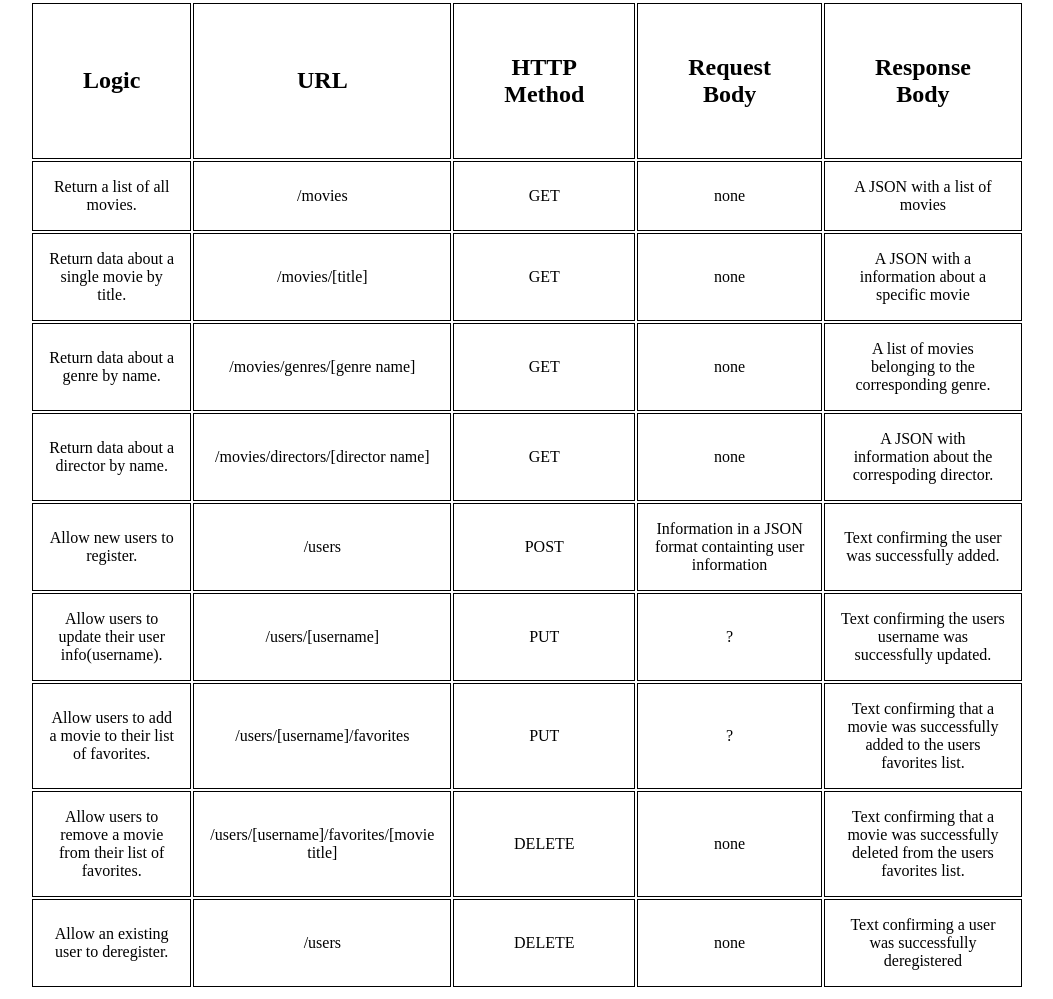
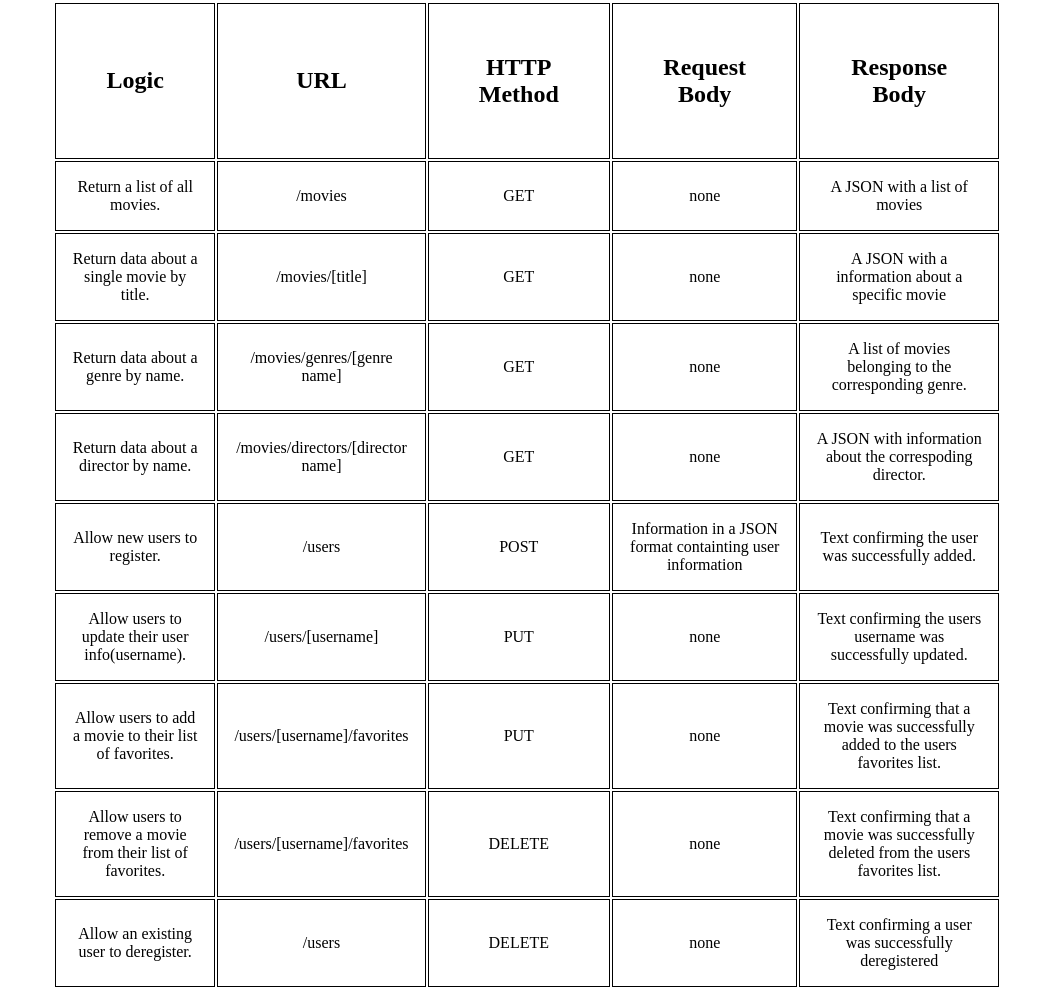
Before and after one commit to Arbietd21/movie-list-api, a website: page public/documentation.html in a window 1280 px wide. Shown: the part 79-1078 px from the top of the page, without its empty margins (113-1166 px from the left). Drawn offline with Linux system fonts and the light colour scheme.

Commit message:
updated documentation.html

```diff
--- a/public/documentation.html
+++ b/public/documentation.html
@@ -57,19 +57,19 @@
             <td>Allow users to update their user info(username).</td><!--Logic-->
             <td>/users/[username]</td><!--URL-->
             <td>PUT</td><!--Method-->
-            <td>?</td><!--Body-->
+            <td>none</td><!--Body-->
             <td>Text confirming the users username was successfully updated.</td><!--Response-->
         </tr>
         <tr>
             <td>Allow users to add a movie to their list of favorites.</td><!--Logic-->
             <td>/users/[username]/favorites</td><!--URL-->
             <td>PUT</td><!--Method-->
-            <td>?</td><!--Body-->
+            <td>none</td><!--Body-->
             <td>Text confirming that a movie was successfully added to the users favorites list.</td><!--Response-->
         </tr>
         <tr>
             <td>Allow users to remove a movie from their list of favorites.</td><!--Logic-->
-            <td>/users/[username]/favorites/[movie title]</td><!--URL-->
+            <td>/users/[username]/favorites</td><!--URL-->
             <td>DELETE</td><!--Method-->
             <td>none</td><!--Body-->
             <td>Text confirming that a movie was successfully deleted from the users favorites list.</td><!--Response-->
```
